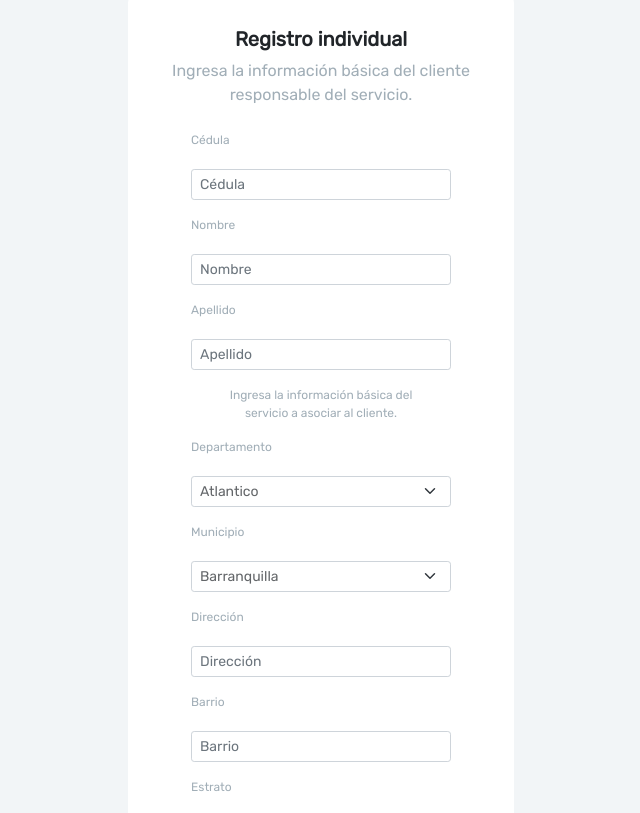
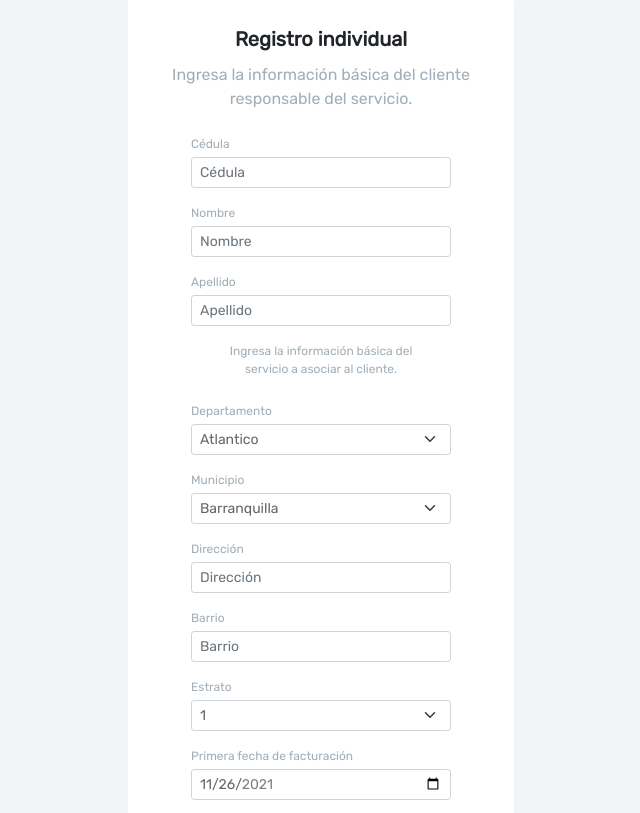
Before and after one commit to EnvelopedCode/Plataforma, a React (Create React App) app: page /ServiciosRegistro in a window 1280 px wide. Shown: the part 587-1400 px from the top of the page, without its empty margins (319-959 px from the left). Built offline with nearby package versions, Linux system fonts and the light colour scheme.

Commit message:
Avances 12/12/2021

```diff
--- a/src/pages/ServiciosRegistro/ServiciosRegistro.jsx
+++ b/src/pages/ServiciosRegistro/ServiciosRegistro.jsx
@@ -2,7 +2,6 @@ import React from 'react'
 import Titulo from '../../components/Titulo'
 import RegistroMasivo from '../../components/RegistroMasivo';
 import { useRef, useEffect } from 'react';
-import moment from 'moment'
 import NavbarAnalista from '../../components/NavbarAnalista';
 
 export default function ServiciosRegistro() {
@@ -22,17 +21,18 @@ export default function ServiciosRegistro() {
     const respaldo = new Date()
 
     const A = new Date() //Fecha actual
-    console.log(respaldo)
-    console.log(respaldo.toISOString())
-    var B = A.toISOString();
-    var date = B.substring(0, 10);
+    const dia = A.getDate()
+    const mes = A.getMonth()+1
+    const year = A.getFullYear()
+
+    const date = year + "-" + mes + "-" + dia
     console.log(`Actual: ${date}`);
 
     const objetoRespaldo = respaldo.getDate()
 
     //Establecer minimo
     A.setDate(objetoRespaldo-29) //No usamos A porque A al final termina parseandose a string, asi que usamos un objeto Date de repuesto
-    B = A.toISOString();
+    let B = A.toISOString();
     var Min = B.substring(0, 10);
     console.log(`Minimo: ${Min}`)
 
@@ -317,33 +317,33 @@ export default function ServiciosRegistro() {
           />
           <RegistroMasivo subtitulo="Adjunta el archivo .xlsx con la información de los nuevos servicios a registrar" subtitulo2="" descarga={true} />
           {/*CONTENIDO*/}
-          <div className="d-flex d-sm-flex d-md-flex d-lg-flex d-xl-flex justify-content-center justify-content-sm-center justify-content-md-center justify-content-lg-center justify-content-xl-center" style={{marginBotton: "36px"}}>
+          <div className="d-flex d-sm-flex d-md-flex d-lg-flex d-xl-flex justify-content-center justify-content-sm-center justify-content-md-center justify-content-lg-center justify-content-xl-center" style={{marginBottom: "36px"}}>
             <div style={{background: "#FFFFFF",width: "386px",borderTopLeftRadius: "8px",borderTopRightRadius: "8px",borderBottomRightRadius: "8px",borderBottomLeftRadius: "8px"}}>
-              <h2 className="d-xl-flex justify-content-xl-center align-items-xl-center" style={{fontSize: "20px",textAlign: "center",fontWeight: "bold",marginBotton: "12px",marginTop: "32px"}}>Registro individual</h2>
-                <p className="d-xl-flex justify-content-xl-center align-items-xl-center" style={{textAlign: "center",fontSise: "12px",color: "#A1AEB7",marginBotton: "0px",paddingRight: "32px",paddingLeft: "32px"}}>Ingresa la información básica del cliente responsable del servicio.<br /></p>
-                <div className="d-flex d-xl-flex justify-content-center justify-content-xl-center" style={{marginTop: "24px",marginBotton: "24px"}}>
+              <h2 className="d-xl-flex justify-content-xl-center align-items-xl-center" style={{fontSize: "20px",textAlign: "center",fontWeight: "bold",marginBottom: "12px",marginTop: "32px"}}>Registro individual</h2>
+                <p className="d-xl-flex justify-content-xl-center align-items-xl-center" style={{textAlign: "center",fontSise: "12px",color: "#A1AEB7",marginBottom: "0px",paddingRight: "32px",paddingLeft: "32px"}}>Ingresa la información básica del cliente responsable del servicio.<br /></p>
+                <div className="d-flex d-xl-flex justify-content-center justify-content-xl-center" style={{marginTop: "24px",marginBottom: "24px"}}>
                   {/*FORM*/}
                   <form method="post" style={{width: "260px"}}>
                         <div className="mb-3" style={{fontSize: "12px"}}>
                             {/**/}
-                            <p style={{color: "#A1AEB7",marginBotton: "0px",paddingBottom: "4px"}}>Cédula</p>
+                            <p style={{color: "#A1AEB7",marginBottom: "0px",paddingBottom: "4px"}}>Cédula</p>
                             <input autocomplete="off" onKeyDown={consultar} onBlur={consultar} id="cedulaConsulta" ref={cedulaRef} className="form-control form-control-sm" type="number" name="Cedula" placeholder="Cédula" style={{fontSize: "14px",marginBottom: "4px"}} />
                             <p id="cedulaError" name="cedulaError" value="" style={{color: 'var(--bs-red)'}}></p>
                         </div>
                         <div className="mb-3" style={{fontSize: "12px"}}>
-                            <p style={{color: "#A1AEB7",marginBotton: "0px",paddingBottom: "4px"}}>Nombre</p>
-                            <input autocomplete="off" id="Nombre" ref={nombreRef} className="form-control form-control-sm" type="text" name="Nombre" placeholder="Nombre" style={{fontSize: "14px",marginBotton: "4px"}} required="" />
+                            <p style={{color: "#A1AEB7", marginBottom: "0px",paddingBottom: "4px"}}>Nombre</p>
+                            <input autocomplete="off" id="Nombre" ref={nombreRef} className="form-control form-control-sm" type="text" name="Nombre" placeholder="Nombre" style={{fontSize: "14px",marginBottom: "4px"}} required="" />
                             <p id="nombreError" value="" style={{color: 'var(--bs-red)'}}></p>
                         </div>
                         <div className="mb-3" style={{fontSize: "12px"}}>
-                            <p style={{color: "#A1AEB7",marginBotton: "0px",paddingBottom: "4px"}}>Apellido</p>
-                            <input autocomplete="off" id="Apellido" ref={apellidoRef} className="form-control form-control-sm" type="text" name="Apellido" placeholder="Apellido" style={{fontSize: "14px",marginBotton: "4px"}} required="" />
+                            <p style={{color: "#A1AEB7",marginBottom: "0px",paddingBottom: "4px"}}>Apellido</p>
+                            <input autocomplete="off" id="Apellido" ref={apellidoRef} className="form-control form-control-sm" type="text" name="Apellido" placeholder="Apellido" style={{fontSize: "14px",marginBottom: "4px"}} required="" />
                             <p id="apellidoError" value="" style={{color: 'var(--bs-red)'}}></p>
                         </div>
-                        <p className="d-xl-flex justify-content-xl-center align-items-xl-center" style={{textAlign: "center",fontSize: "12px",color: "#A1AEB7",marginBotton: "24px",paddingRight: "32px",paddingLeft: "32px",borderColor: "#A1AEB7"}}>Ingresa la información básica del servicio a asociar al cliente.<br /></p>
+                        <p className="d-xl-flex justify-content-xl-center align-items-xl-center" style={{textAlign: "center",fontSize: "12px",color: "#A1AEB7",marginBottom: "24px",paddingRight: "32px",paddingLeft: "32px",borderColor: "#A1AEB7"}}>Ingresa la información básica del servicio a asociar al cliente.<br /></p>
                         <div className="mb-3" style={{fontSize: "12px"}}>
-                            <p style={{color: "#A1AEB7",marginBotton: "0px",paddingBottom: "4px"}}>Departamento</p>
-                            <select ref={departamentoRef} className="form-select form-select-sm" style={{fontSize: "14px",color: 'rgba(33,37,41,0.7)',marginBotton: "4px"}} required="" name="Departamento">
+                            <p style={{color: "#A1AEB7",marginBottom: "0px",paddingBottom: "4px"}}>Departamento</p>
+                            <select ref={departamentoRef} className="form-select form-select-sm" style={{fontSize: "14px",color: 'rgba(33,37,41,0.7)',marginBottom: "4px"}} required="" name="Departamento">
                                 <optgroup label="Departamento">
                                     <option value="Atlantico" selected="">Atlantico</option>
                                     <option value="Bolivar">Bolivar</option>
@@ -353,8 +353,8 @@ export default function ServiciosRegistro() {
                             <p id="departamentoError" value="" style={{color: 'var(--bs-red)'}}></p>
                         </div>
                         <div className="mb-3" style={{fontSize: "12px"}}>
-                            <p style={{color: "#A1AEB7",marginBotton: "0px",paddingBottom: "4px"}}>Municipio</p>
-                            <select ref={municipioRef} className="form-select form-select-sm" style={{fontSize: "14px",color: 'rgba(33,37,41,0.7)',marginBotton: "4px"}} required="" name="Municipio">
+                            <p style={{color: "#A1AEB7",marginBottom: "0px",paddingBottom: "4px"}}>Municipio</p>
+                            <select ref={municipioRef} className="form-select form-select-sm" style={{fontSize: "14px",color: 'rgba(33,37,41,0.7)',marginBottom: "4px"}} required="" name="Municipio">
                                 <optgroup label="Municipio">
                                     <option value="Barranquilla" selected="">Barranquilla</option>
                                     <option value="Puerto Colombia">Puerto Colombia</option>
@@ -364,18 +364,18 @@ export default function ServiciosRegistro() {
                             <p id="municipioError" value="" style={{color: "var(--bs-red)"}}></p>
                         </div>
                         <div className="mb-3" style={{fontSize: "12px"}}>
-                            <p style={{color: "#A1AEB7",marginBotton: "0px",paddingBottom: "4px"}}>Dirección</p>
-                            <input autocomplete="off" ref={direccionRef} className="form-control form-control-sm"type="text" name="Direccion" placeholder="Dirección" style={{fontSize: "14px",marginBotton: "4px"}} required="" />
+                            <p style={{color: "#A1AEB7",marginBottom: "0px",paddingBottom: "4px"}}>Dirección</p>
+                            <input autocomplete="off" ref={direccionRef} className="form-control form-control-sm"type="text" name="Direccion" placeholder="Dirección" style={{fontSize: "14px",marginBottom: "4px"}} required="" />
                             <p id="direccionError" value="" style={{color: 'var(--bs-red)'}}></p>
                         </div>
                         <div className="mb-3" style={{fontSize: "12px"}}>
-                            <p style={{color: "#A1AEB7",marginBotton: "0px",paddingBottom: "4px"}}>Barrio</p>
-                            <input autocomplete="off" ref={barrioRef} className="form-control form-control-sm" type="text" name="Barrio" placeholder="Barrio" style={{fontSize: "14px",marginBotton: "4px"}} required="" />
+                            <p style={{color: "#A1AEB7",marginBottom: "0px",paddingBottom: "4px"}}>Barrio</p>
+                            <input autocomplete="off" ref={barrioRef} className="form-control form-control-sm" type="text" name="Barrio" placeholder="Barrio" style={{fontSize: "14px",marginBottom: "4px"}} required="" />
                             <p id="barrioError" value="" style={{color: 'var(--bs-red)'}}></p>
                         </div>
                         <div className="mb-3" style={{fontSize: '12px'}}>
-                            <p style={{color: "#A1AEB7",marginBotton: "0px",paddingBottom: "4px"}}>Estrato</p>
-                            <select ref={estratoRef} className="form-select form-select-sm" style={{fontSize: "14px",color: 'rgba(33,37,41,0.7)',marginBotton: "4px"}} required="" name="Estrato">
+                            <p style={{color: "#A1AEB7",marginBottom: "0px",paddingBottom: "4px"}}>Estrato</p>
+                            <select ref={estratoRef} className="form-select form-select-sm" style={{fontSize: "14px",color: 'rgba(33,37,41,0.7)',marginBottom: "4px"}} required="" name="Estrato">
                                 <optgroup label="Estrato">
                                     <option value="1" selected="">1</option>
                                     <option value="2">2</option>
@@ -387,8 +387,8 @@ export default function ServiciosRegistro() {
                             <p id="estratoError"value="" style={{color: 'var(--bs-red)'}}></p>
                         </div>
                         <div className="mb-3" style={{fontSize: "12px"}}>
-                            <p style={{color: "#A1AEB7",marginBotton: "0px",paddingBottom: "4px"}}>Primera fecha de facturación</p>
-                            <input id="datePicker" defaultValue={date} ref={fechaInicioRef} className="form-control form-control-sm" name="Fecha" placeholder="Fecha inicio" style={{fontSize: "14px",marginBotton: "4px",color: 'rgba(33,37,41,0.7)'}} type="date" required="" />
+                            <p style={{color: "#A1AEB7",marginBottom: "0px",paddingBottom: "4px"}}>Primera fecha de facturación</p>
+                            <input id="datePicker" defaultValue={date} ref={fechaInicioRef} className="form-control form-control-sm" name="Fecha" placeholder="Fecha inicio" style={{fontSize: "14px",marginBottom: "4px",color: 'rgba(33,37,41,0.7)'}} type="date" required="" />
                             <p id="fechaInicioError" value="" style={{color: 'var(--bs-red)'}}></p>
                         </div>
                         <div className="d-xl-flex justify-content-xl-center mb-3" style={{width: "40%",marginLeft: "30%",fontSize: "14px"}}>
```
Also changed, not shown: src/pages/ServiciosGestion/ServiciosGestion.jsx (+83 -41 lines), src/Tareas.txt.
